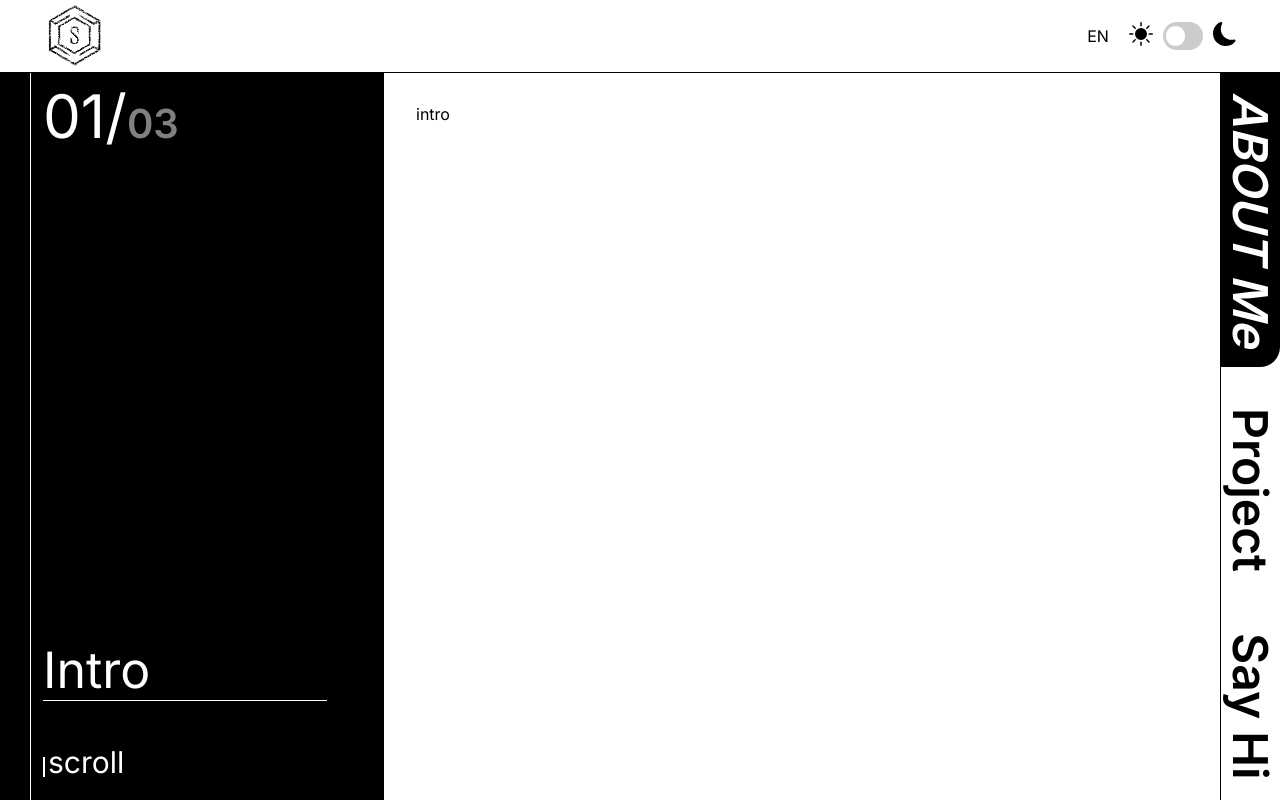
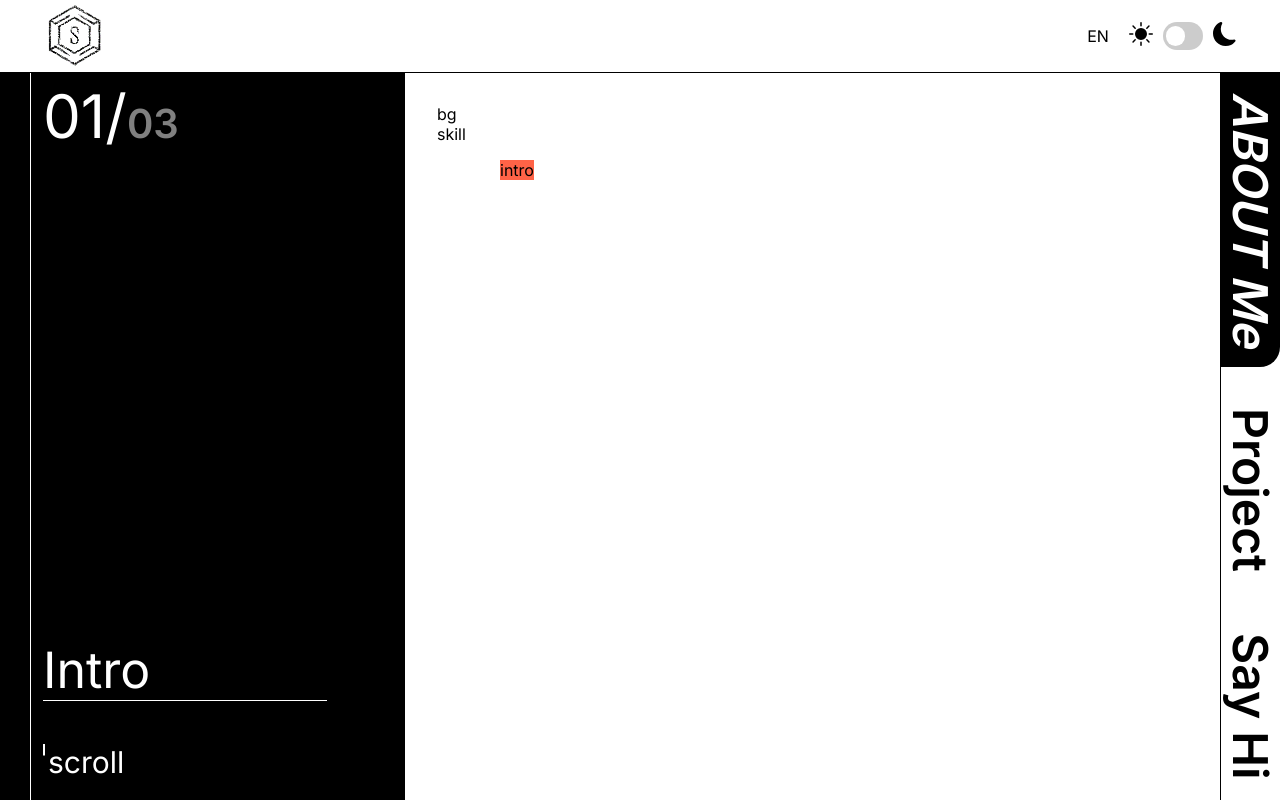
Before and after one commit to 95SR/portfolio-2, a React (Create React App) app: page /about in a window 1280 px wide. Shown: the top 800 px of the page. Built offline with nearby package versions, Linux system fonts and the light colour scheme.

Commit message:
edit about

```diff
--- a/src/App.css
+++ b/src/App.css
@@ -24,7 +24,7 @@
 
 .blank{
   background-color: white;
-  height: 200vh;
+  height: 300vh;
   width: 1px;
   position:relative;
   left: 30px;
--- a/src/component/About.css
+++ b/src/component/About.css
@@ -19,13 +19,11 @@
 }
 
 .content{
-    width: 70%;
+    width: 68vw;
     background-color: white;
     color: black;
-    position: fixed;
-    right: 0;
+    position: relative;
     animation: enter 1s ease;
-    animation-fill-mode: forwards;
 
 }
 
@@ -99,14 +97,38 @@ transform: translateY(40px);
     top: 0;
 }
 
-.content-item{
-    opacity: 0;
+
+
+@media (prefers-reduced-motion: no-preference) {
+  .enter {
     animation-name: contentEnter;
   animation-duration: 1s;
   animation-delay: 1s;
 
-  animation-fill-mode: forwards;
 }
-@media screen and (max-width:800px) {
+}
+
+@keyframes wipe-enter {
+	0% {
+		transform: scale(0, .025);
+	}
+	50% {
+		transform: scale(1, .025);
+	}
+}
+
+.content-container{
+    background-color: antiquewhite;
+    display: flex;
+    flex-direction: column;
+    gap: 1000px;
+    transform: translateX(700px);
 
 }
+
+.intros{
+    position: fixed;
+    background-color: tomato;
+    top: 20%;
+    left: 500px;
+}
--- a/src/component/About.jsx
+++ b/src/component/About.jsx
@@ -1,20 +1,36 @@
-import React, {useState, useEffect} from 'react'
+import React, {useState, useEffect,useMemo} from 'react'
+import { useRef } from 'react';
 import './About.css'
 
 function About() {
   const [scrollY, setScrollY] = useState(0);
+  const content = useRef(null);
+  const content2 = useRef(null);
+  const content3 = useRef(null);
+
+
 
 
 const handleScroll = e => {
 
   setScrollY(window.scrollY)
-
-  console.log(window.scrollY)
+  const x = content.current.offsetLeft;
+    setX(x);
 
 }
 
+  const isInViewport2 = useIsInViewport(content2);
+  //console.log('isInViewport2: ', isInViewport2);
 
+const [x, setX] = useState();
 
+const getPosition = () => {
+    const x = content.current.offsetLeft;
+    setX(x);
+  };
+
+console.log(scrollY)
+console.log(x)
 
 
 
@@ -55,6 +71,28 @@ const handleScroll = e => {
         );
       };
     }, []);
+
+    function useIsInViewport(ref) {
+      const [isIntersect, setIsIntersection] = useState(false)
+//create the observer
+    const observer = useMemo(()=>
+      new IntersectionObserver(([entry]) =>
+      setIsIntersection(entry.isIntersecting),
+      ),[],
+    )
+
+    useEffect(() => {
+      observer.observe(ref.current);
+
+      return () => {
+        observer.disconnect();
+      }
+    },[ref,observer])
+
+    return isIntersect;
+    }
+
+
 
 
   return (
@@ -106,24 +144,18 @@ const handleScroll = e => {
 
         <div className="content">
 
-         {
-            (scrollY < 290)
-            ?
-            <div className="content-item">
+            <div className="content-item intros" ref={content} style={{transform: `translateX(${-scrollY/2}px)`}}>
           intro
          </div>
-            :
-            (scrollY >= 290 && scrollY < 700)
-            ?
-            <div className="content-item">
+         <div className={isInViewport2 ? "content-item enter" : "content-item"} ref={content2} >
           bg
          </div>
-            :
-            <div className="content-item">
+         <div className="content-item" ref={content3} >
           skill
          </div>
 
-          }
+
+
 
         </div>
 
```
